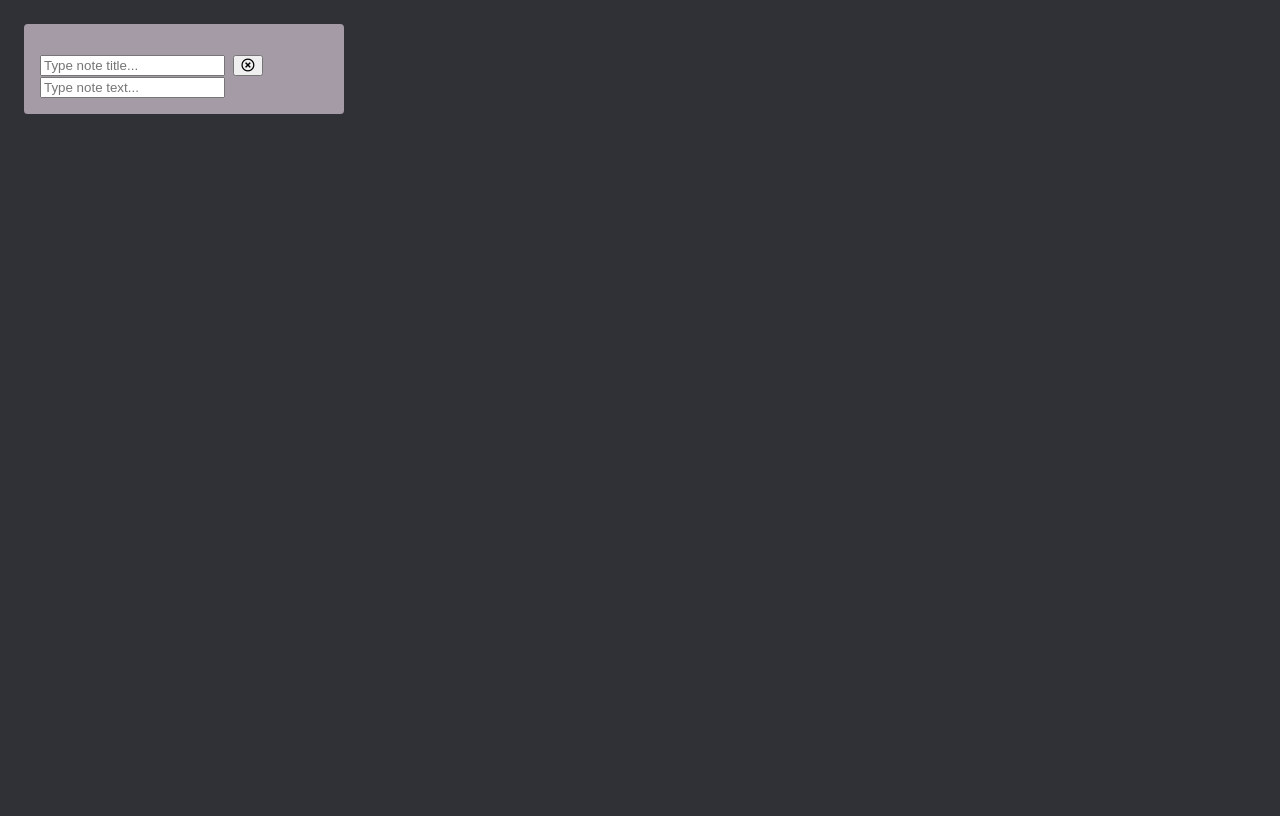
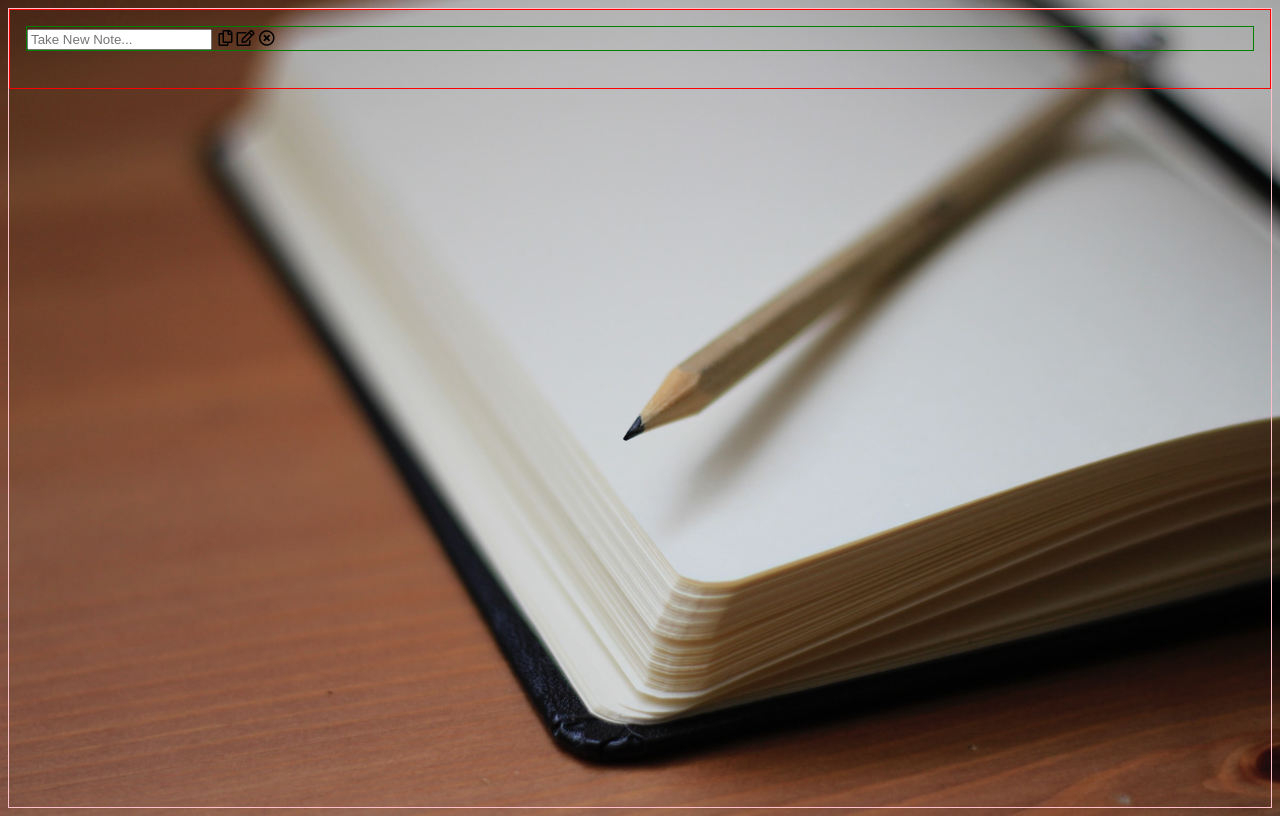
Before and after one commit to decameronn/noteX, a website: page app/pug/index.pug in a window 1280 px wide. Drawn offline with nearby package versions, Linux system fonts and the light colour scheme; files that its build step writes are made by us from their sources.

Commit message:
initial work for notes page

```diff
--- a/app/pug/body.pug
+++ b/app/pug/body.pug
@@ -1,13 +1,20 @@
 body
-  div(class="container wrapper")
+  //- div(class="navbar-above-main-container")
 
-    div(class="note")
-      div(class="note-header")
-        div(class="note-title")
-          input(class="input-body" type="text" placeholder="Type note title...")
-          button(class="new-note-btn")
-            i(class="far fa-times-circle")
-        div(class="note-info")
-          //- TODO add date & buttons
-      div(class="note-body")
-        input(class="input-body" type="text" placeholder="Type note text...")
+  div(class="main-container")
+
+    //- notes header, reserved for New Note element
+    div(class="take-note-container")
+      //- new note element
+      div(class="take-note-group")
+        //- input text (later open new note div)
+        div(id="take-note-input")
+          div(class="input-text")
+            input(type="text", name="text", placeholder="Take New Note...")
+        //- possible clickable icons at the end of the text input
+        div(class="take-note-buttons")
+          <i class="far fa-copy"></i>
+          <i class="far fa-edit"></i>
+          <i class="far fa-times-circle"></i>
+
+    //- notes body, reserved for the List of Notes we create
--- a/app/pug/head.pug
+++ b/app/pug/head.pug
@@ -3,7 +3,8 @@ head
   meta(name="viewport", content="width=device-width, initial-scale=1.0")
   meta(http-equiv="X-UA-Compatible", content="ie=edge")
   link(rel="preconnect", href="https://fonts.gstatic.com")
-  link(rel="stylesheet", href="https://fonts.googleapis.com/css2?family=Raleway:ital,wght@0,300;0,400;0,600;1,300;1,400;1,600&display=swap")
+  <link rel="preconnect" href="https://fonts.gstatic.com">
+  <link href="https://fonts.googleapis.com/css2?family=Open+Sans:ital,wght@0,300;0,600;1,300;1,600&display=swap" rel="stylesheet">
   link(rel="stylesheet", href="https://cdnjs.cloudflare.com/ajax/libs/font-awesome/5.15.2/css/all.min.css", attr)
   link(rel="stylesheet", href="../css/style.css")
   script(src="../js/main.js")
--- a/app/sass/style.sass
+++ b/app/sass/style.sass
@@ -1,22 +1,33 @@
+@font-face
+  font-family: open-sans;
+  src: url('../fnt/open-sans');
+
 *
   box-sizing: border-box
 
 body
+  background: url('../img/jan-kahanek-g3O5ZtRk2E4-unsplash.jpg') #a6bbf5
+  background-size: cover
+  font-family: 'Open Sans', sans-serif
+
+
+.main-container
+  display: flex
+  height: 100vh
+  border: 1px solid pink
+
+.take-note-container
+  height: 10vh
+  width: 100vw
+  border: 1px solid red
   padding: 1em
-  background: #303136
-  font-family: 'Raleway', sans-serif
 
-.note-container
+.take-note-group
   display: flex
   flex-flow: row wrap
-
-.note
-  background-color: rgba(215, 200, 215, .7)
-  border-radius: .3vw
-  width: 25vw
-  padding: 1em
+  border: 1px solid green
   resize: both
   cursor: pointer
 
-.note-header
-  font-size: 2em
+.take-note-buttons
+  margin-left: 0.4em
```
